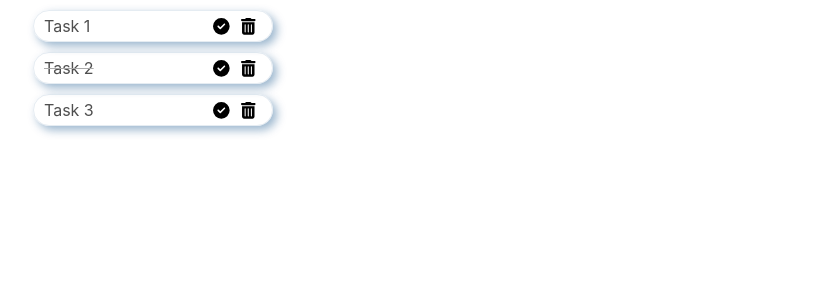
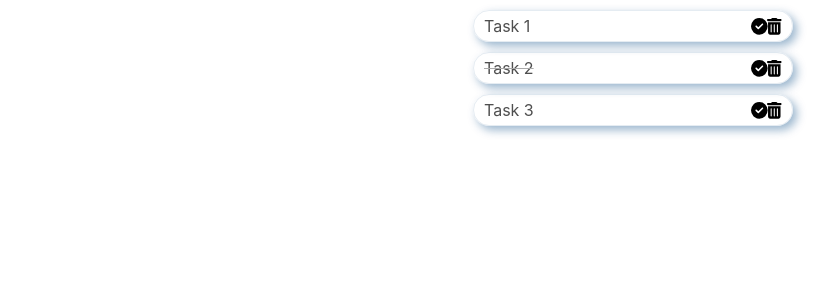
Before and after one commit to jmora2ec/react-todo, a React (Create React App) app: page / in a window 1280 px wide. Shown: the top 300 px of the page, without its empty margins (7-840 px from the left). Built offline with nearby package versions, Linux system fonts and the light colour scheme.

Commit message:
update local repo

```diff
--- a/src/App.css
+++ b/src/App.css
@@ -1,5 +1,7 @@
 * {
   box-sizing: border-box;
+  margin: 0;
+  padding: 0;
 }
 
 html {
@@ -28,8 +30,8 @@ button {
   display: flex;
   border: 1px solid rgba(3, 69, 131, 0.1);
   border-radius: 30px;
-  width: 80%;
-  max-width: 240px;
+  min-width: 320px;
+  max-width: 100vw;
   padding-block: 0.5rem;
   padding-inline: 1rem;
   margin-block: 1rem;
--- a/src/index.css
+++ b/src/index.css
@@ -11,3 +11,8 @@ code {
   font-family: source-code-pro, Menlo, Monaco, Consolas, 'Courier New',
     monospace;
 }
+
+#root {
+  display: flex;
+  justify-content: center;
+}
```
